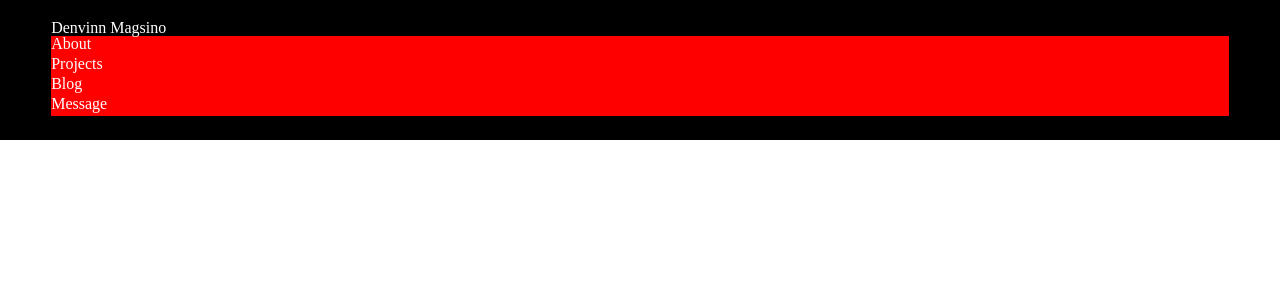
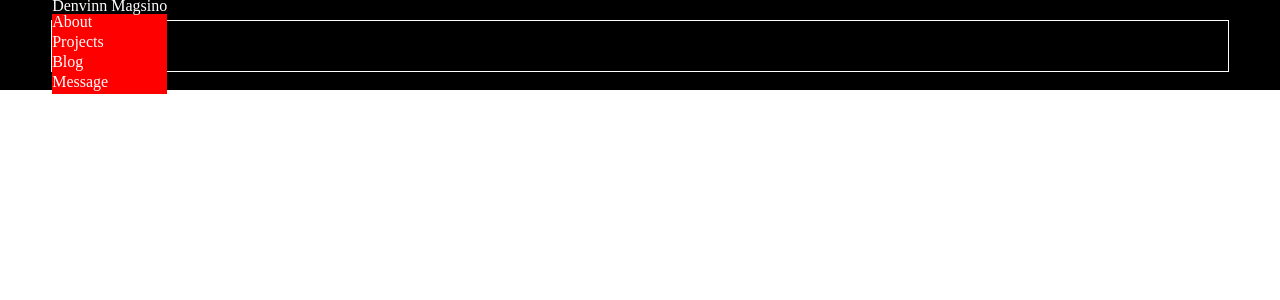
Before and after one commit to denvinnpaolo/frontend-portfolio, a React (Create React App) app in the folder portfolio/: page / in a window 1280 px wide. Shown: the top 300 px of the page. Built offline with nearby package versions, Linux system fonts and the light colour scheme.

Commit message:
styling navigation

```diff
--- a/portfolio/src/components/dashboard/Navigation.js
+++ b/portfolio/src/components/dashboard/Navigation.js
@@ -7,10 +7,14 @@ const Navigation = () => {
 
     return(
         <NavContainer>
-            <h1>Denvinn Magsino</h1>
-            {links.map((link, linkIdx) => {
-                return  <section key={linkIdx} className="link">{link}</section>
-            })}
+            <section id="navigation">
+                <section id="nav-menu">
+                    <h1>Denvinn Magsino</h1>
+                    {links.map((link, linkIdx) => {
+                        return  <section key={linkIdx} className="link">{link}</section>
+                    })}
+                </section>
+            </section>
 
         </NavContainer>
     );
--- a/portfolio/src/styles/dashboard/Navigation.js
+++ b/portfolio/src/styles/dashboard/Navigation.js
@@ -2,11 +2,20 @@ import styled from "styled-components";
 
 
 export const NavContainer = styled.div`
-    min-height: 100px;
+    min-height: 50px;
+    height: 50px;
     background-color: black;
     padding: 20px 4%;
     font-size: 16px;
     color: #fff;
+
+    #navigation {
+        border: 1px solid white;
+        display: flex;
+        height: 100%;
+        align-items: center;
+
+    }
 
     .link {
         background: red;
```
